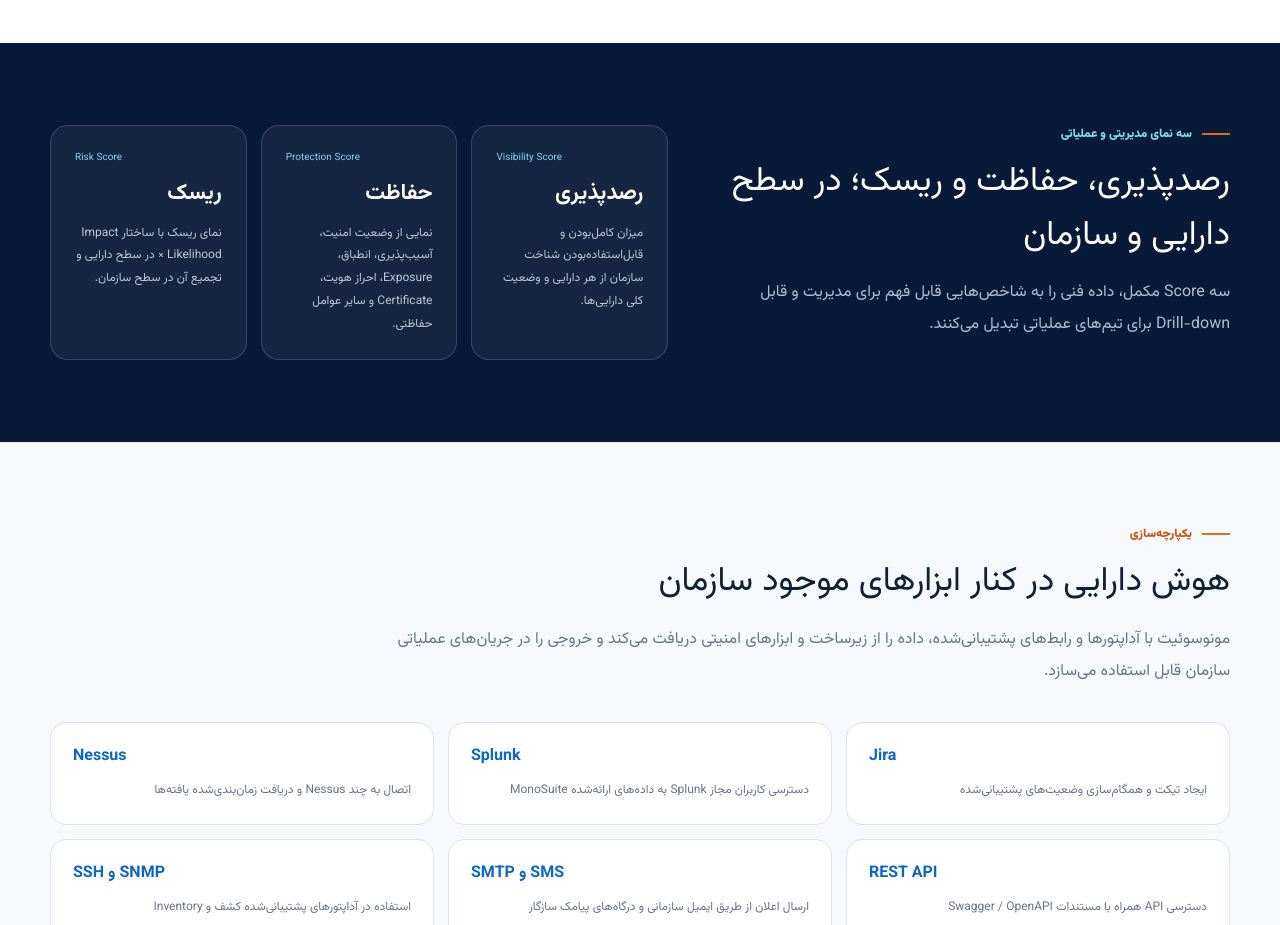
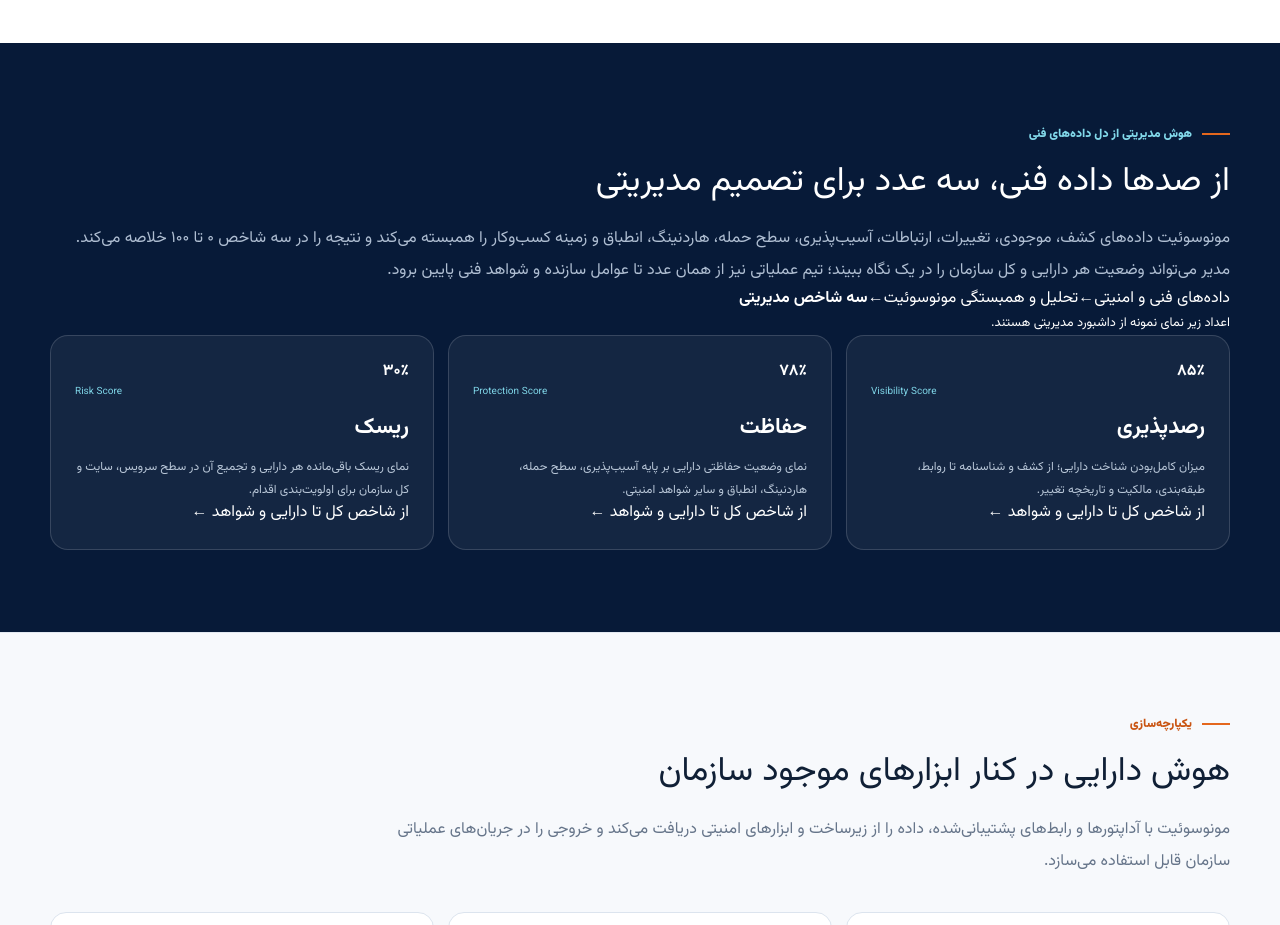
Before and after one commit to monaderi1/houshafzar-website, a Next.js app: page /monosuit in a window 1280 px wide. Shown: the part 1840-2765 px from the top of the page. Built offline with nearby package versions, Linux system fonts and the light colour scheme.

Commit message:
feat: elevate MonoSuite score story with executive gauges

```diff
--- a/app/monosuit/page.tsx
+++ b/app/monosuit/page.tsx
@@ -27,9 +27,9 @@ const pillars = [
 ];
 
 const scores = [
-  ['Visibility', 'رصدپذیری', 'میزان کامل‌بودن و قابل‌استفاده‌بودن شناخت سازمان از هر دارایی و وضعیت کلی دارایی‌ها.'],
-  ['Protection', 'حفاظت', 'نمایی از وضعیت امنیت، آسیب‌پذیری، انطباق، Exposure، احراز هویت، Certificate و سایر عوامل حفاظتی.'],
-  ['Risk', 'ریسک', 'نمای ریسک با ساختار Impact × Likelihood در سطح دارایی و تجمیع آن در سطح سازمان.'],
+  ['gauge85', '۸۵٪', 'رصدپذیری', 'Visibility Score', 'میزان کامل‌بودن شناخت دارایی؛ از کشف و شناسنامه تا روابط، طبقه‌بندی، مالکیت و تاریخچه تغییر.'],
+  ['gauge78', '۷۸٪', 'حفاظت', 'Protection Score', 'نمای وضعیت حفاظتی دارایی بر پایه آسیب‌پذیری، سطح حمله، هاردنینگ، انطباق و سایر شواهد امنیتی.'],
+  ['gauge30', '۳۰٪', 'ریسک', 'Risk Score', 'نمای ریسک باقی‌مانده هر دارایی و تجمیع آن در سطح سرویس، سایت و کل سازمان برای اولویت‌بندی اقدام.'],
 ];
 
 const integrations = [
@@ -76,10 +76,21 @@ export default function MonoSuitePage() {
           <div className={styles.capGrid}>{pillars.map(([tag,title,text]) => <article className={styles.cap} key={title}><span>{tag}</span><h3>{title}</h3><p>{text}</p></article>)}</div>
         </div></section>
 
-        <section className={styles.sectionDark}><div className="shell"><div className={styles.scoreGrid}>
-          <div className={styles.scoreIntro}><span className={styles.eyebrowLight}>سه نمای مدیریتی و عملیاتی</span><h2>رصدپذیری، حفاظت و ریسک؛ در سطح دارایی و سازمان</h2><p>سه Score مکمل، داده فنی را به شاخص‌هایی قابل فهم برای مدیریت و قابل Drill-down برای تیم‌های عملیاتی تبدیل می‌کنند.</p></div>
-          <div className={styles.scoreCards}>{scores.map(([en,fa,text]) => <article className={styles.scoreCard} key={en}><small dir="ltr">{en} Score</small><strong>{fa}</strong><p>{text}</p></article>)}</div>
-        </div></div></section>
+        <section className={styles.sectionDark}><div className="shell">
+          <div className={styles.scoreHero}>
+            <div className={styles.scoreIntro}>
+              <span className={styles.eyebrowLight}>هوش مدیریتی از دل داده‌های فنی</span>
+              <h2>از صدها داده فنی، سه عدد برای تصمیم مدیریتی</h2>
+              <p>مونوسوئیت داده‌های کشف، موجودی، تغییرات، ارتباطات، آسیب‌پذیری، سطح حمله، هاردنینگ، انطباق و زمینه کسب‌وکار را همبسته می‌کند و نتیجه را در سه شاخص ۰ تا ۱۰۰ خلاصه می‌کند. مدیر می‌تواند وضعیت هر دارایی و کل سازمان را در یک نگاه ببیند؛ تیم عملیاتی نیز از همان عدد تا عوامل سازنده و شواهد فنی پایین برود.</p>
+              <div className={styles.scoreFlow}><span>داده‌های فنی و امنیتی</span><i>←</i><span>تحلیل و همبستگی مونوسوئیت</span><i>←</i><strong>سه شاخص مدیریتی</strong></div>
+              <small className={styles.sampleNote}>اعداد زیر نمای نمونه از داشبورد مدیریتی هستند.</small>
+            </div>
+            <div className={styles.scoreCards}>{scores.map(([gauge,value,fa,en,text]) => <article className={styles.scoreCard} key={en}>
+              <div className={`${styles.gauge} ${styles[gauge]}`}><div><b>{value}</b><small dir="ltr">{en}</small></div></div>
+              <strong>{fa}</strong><p>{text}</p><span className={styles.drilldown}>از شاخص کل تا دارایی و شواهد ←</span>
+            </article>)}</div>
+          </div>
+        </div></section>
 
         <section className={styles.sectionSoft}><div className="shell">
           <div className={styles.heading}><span className={styles.eyebrow}>یکپارچه‌سازی</span><h2>هوش دارایی در کنار ابزارهای موجود سازمان</h2><p>مونوسوئیت با آداپتورها و رابط‌های پشتیبانی‌شده، داده را از زیرساخت و ابزارهای امنیتی دریافت می‌کند و خروجی را در جریان‌های عملیاتی سازمان قابل استفاده می‌سازد.</p></div>
```
